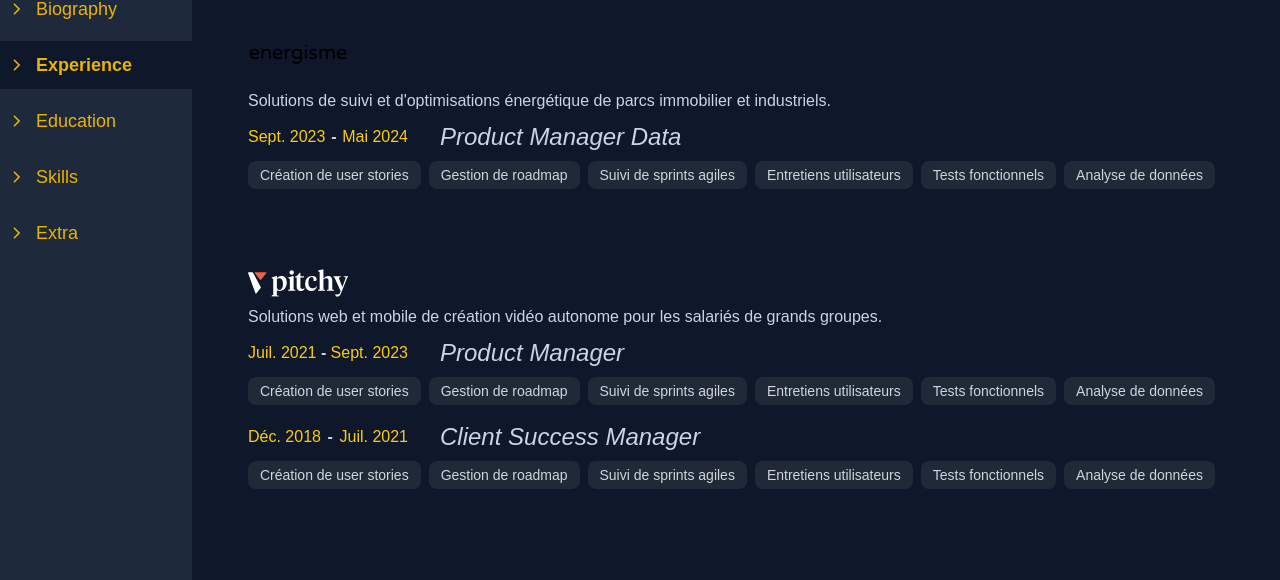
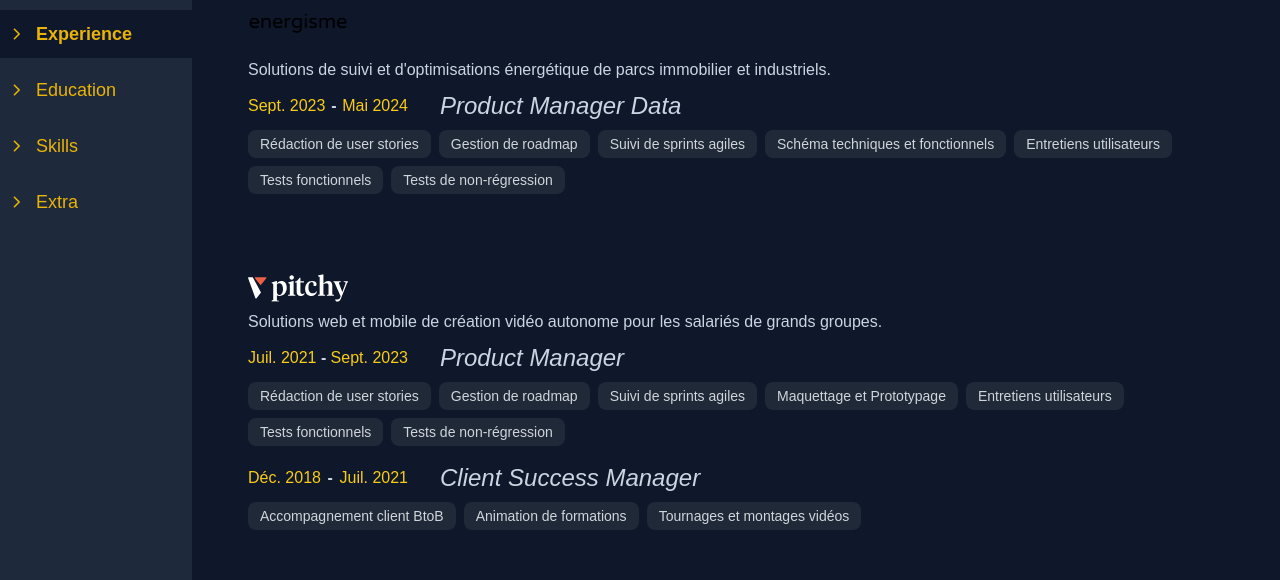
Before and after one commit to benKapl/portfolio-front, a Next.js app: page /about/experience in a window 1280 px wide. Shown: the part 146-726 px from the top of the page. Built offline with nearby package versions, Linux system fonts and the light colour scheme; no server answers.

Commit message:
refactored skills into a task component

```diff
--- a/src/app/components/company.js
+++ b/src/app/components/company.js
@@ -16,6 +16,7 @@
                 title={data.title}
                 start={data.startDate}
                 end={data.endDate}
+                tasks={data.tasks}
                 />)
     })
 
--- a/src/app/components/job.js
+++ b/src/app/components/job.js
@@ -1,34 +1,34 @@
 "use client";
-import clsx from "clsx"
+import clsx from "clsx";
 import moment from "moment";
-import "moment/locale/fr"
+import "moment/locale/fr";
+import { Task } from "@/app/components/task";
 
-const backendUrl = process.env.NEXT_PUBLIC_BACKEND_URL
+const backendUrl = process.env.NEXT_PUBLIC_BACKEND_URL;
 
 export const Job = ({
     category,
     title,
     start,
-    end
+    end,
+    tasks
 }) => {
+    moment.locale("fr");
 
-    moment.locale("fr")
+    const container = "mb-4";
+    const titleStyle = "text-slate-300 font-bold";
+    const jobContainer = "flex justify-start items-center w-full mb-2";
+    const dateContainer = "flex justify-between items-center w-40";
+    const dateStyle = "text-yellow-400 ";
+    const skillsContainer = "flex justify-start items-center gap-2 flex-wrap";
 
-    console.log("start", start)
-    const container = "mb-4"
-    const titleStyle = "text-slate-300 font-bold"
-    const jobContainer = "flex justify-start items-center w-full mb-2"
-    const dateContainer="flex justify-between items-center w-40"
-    const dateStyle = "text-yellow-400 "
-    const skillsContainer = "flex justify-start items-center gap-2 flex-wrap"
-    const skillStyle = "px-3 py-1 rounded-lg bg-gray-800 text-gray-300 text-xs sm:text-sm hover:bg-gray-700 transition";
-
-    const startDate = moment(start).format("MMM YYYY")
+    const startDate = moment(start).format("MMM YYYY");
     const fStartDate = startDate.charAt(0).toUpperCase() + startDate.slice(1);
-    const endDate = moment(end).format("MMM YYYY")
+    const endDate = moment(end).format("MMM YYYY");
     const fEndDate = endDate.charAt(0).toUpperCase() + endDate.slice(1);
 
-    return (<div className={container}>
+    return (
+        <div className={container}>
             <div className={jobContainer}>
                 <div className={dateContainer}>
                     <p className={dateStyle}>{fStartDate}</p>
@@ -38,13 +38,10 @@
                 <h3 className={clsx("text-slate-300 text-2xl italic ml-8")}>{title.FR}</h3>
             </div>
             <div className={skillsContainer}>
-                    <span className={skillStyle}>Création de user stories</span>
-                    <span className={skillStyle}>Gestion de roadmap </span>
-                    <span className={skillStyle}>Suivi de sprints agiles </span>
-                    <span className={skillStyle}>Entretiens utilisateurs </span>
-                    <span className={skillStyle}>Tests fonctionnels </span>
-                    <span className={skillStyle}>Analyse de données </span>
+                {tasks.FR.map((task, index) => (
+                    <Task key={index} name={task} />
+                ))}
             </div>
         </div>
-    )
-}
+    );
+};
--- /dev/null
+++ b/src/app/components/task.js
@@ -0,0 +1,9 @@
+"use client";
+import clsx from "clsx";
+
+export const Task = ({ name }) => {
+    const taskStyle = "px-3 py-1 rounded-lg bg-gray-800 text-gray-300 text-xs sm:text-sm hover:bg-gray-700 transition";
+    return (
+        <span className={clsx(taskStyle)}>{name}</span>
+    );
+};
--- a/src/app/utils/experiencesContent.js
+++ b/src/app/utils/experiencesContent.js
@@ -36,7 +36,7 @@
     // },
     startDate: new Date(2023, 8, 11),
     endDate: new Date(2024, 4, 21),
-    skills: {
+    tasks: {
       FR: [
         "Rédaction de user stories",
         "Gestion de roadmap",
@@ -76,7 +76,7 @@
     // },
     startDate: new Date(2021, 6, 1),
     endDate: new Date(2023, 8, 3),
-    skills: {
+    tasks: {
       FR: [
         "Rédaction de user stories",
         "Gestion de roadmap",
@@ -114,7 +114,7 @@
     // },
     startDate: new Date(2018, 11, 3),
     endDate: new Date(2021, 6, 1),
-    skills: {
+    tasks: {
       FR: [
         "Accompagnement client BtoB",
         "Animation de formations",
```
Lines whose indentation alone changed are shown as unchanged.
